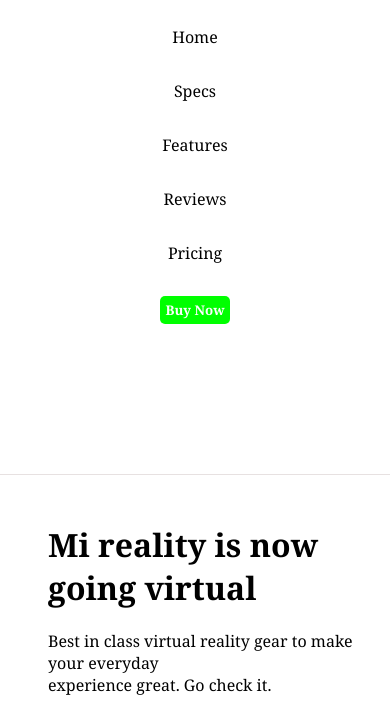
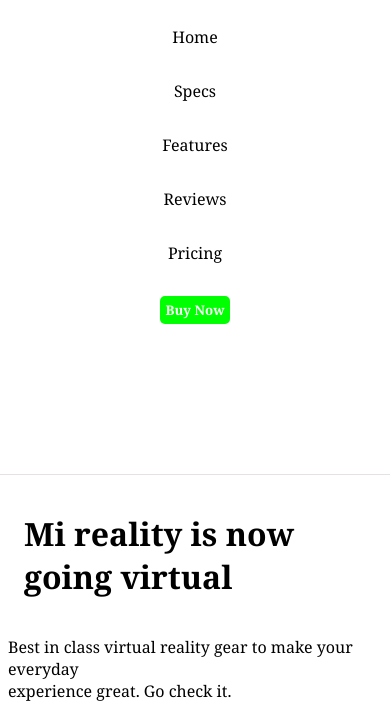
Before and after one commit to kaverigotkhindi/Product_Landing_Page, a plain HTML site: page index.html in a window 390 px wide. Shown: the part 370-1079 px from the top of the page. Drawn offline with Linux system fonts and the light colour scheme.

Commit message:
Add files via upload

```diff
--- a/style.css
+++ b/style.css
@@ -92,8 +92,12 @@ main h1{
       margin-bottom: 0.5rem;
     }
    main{
-    margin-left: 3rem;
-    margin-bottom: 3rem;
+    margin: 0.5rem;
+
+
+   }
+   main h1{
+    padding: 1rem;
    }
 
 }
```
